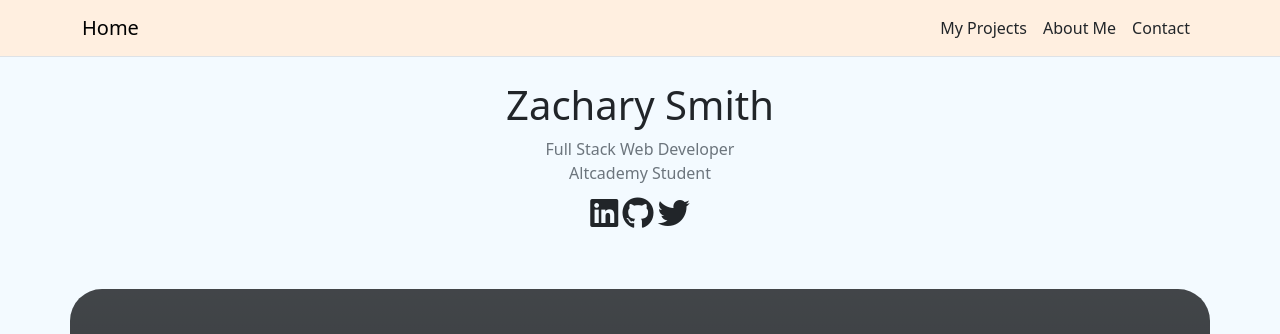
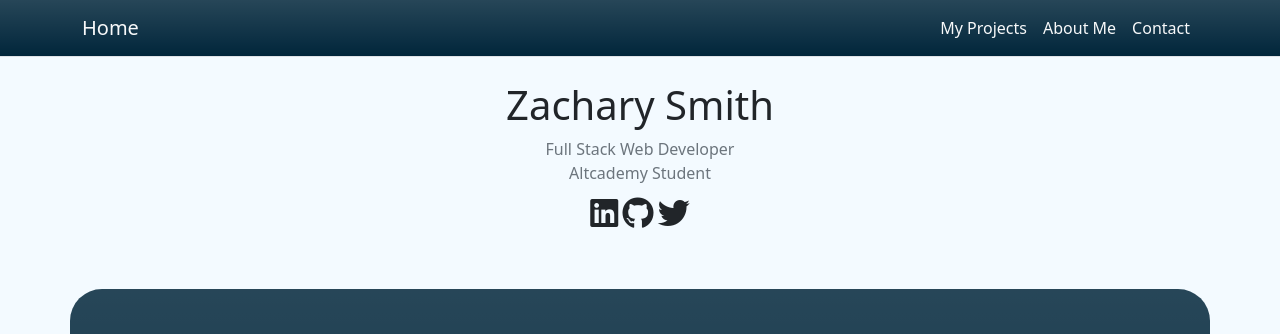
Before and after one commit to zachsmith2011/Personal-Portfolio, a plain HTML site: page index.html in a window 1280 px wide. Shown: the top 334 px of the page. Drawn offline with nearby package versions, Linux system fonts and the light colour scheme.

Commit message:
finishing touches

```diff
--- a/index.html
+++ b/index.html
@@ -12,22 +12,22 @@
   </head>
   <body>
     <!--NavBar-->
-    <nav class="navbar navbar-expand-lg border-bottom" id="welcome">
+    <nav class="navbar navbar-expand-lg border-bottom bg-gradient" id="welcome">
       <div class="container">
-        <a class="navbar-brand" href="#welcome">Home</a>
+        <a class="navbar-brand text-light" href="#welcome">Home</a>
         <button class="navbar-toggler" type="button" data-bs-toggle="collapse" data-bs-target="#navbarSupportedContent" aria-controls="navbarSupportedContent" aria-expanded="false" aria-label="Toggle navigation">
           <span class="navbar-toggler-icon"></span>
         </button>
         <div class="collapse navbar-collapse" id="navbarSupportedContent">
           <ul class="navbar-nav mb-2 mb-lg-0 ms-auto">
             <li class="nav-item">
-              <a class="nav-link text-dark" href="#my-projects">My Projects</a>
+              <a class="nav-link text-light" href="#my-projects">My Projects</a>
             </li>
             <li class="nav-item">
-              <a class="nav-link text-dark" href="#about-me">About Me</a>
+              <a class="nav-link text-light" href="#about-me">About Me</a>
             </li>
             <li class="nav-item">
-              <a class="nav-link text-dark" href="#contact">Contact</a>
+              <a class="nav-link text-light" href="#contact">Contact</a>
             </li>
           </ul>
         </div>
@@ -42,7 +42,7 @@
         <a href="https://twitter.com" class="link-dark"><i class="fa-brands fa-twitter fa-2xl"></i></a>
     </div>
     <!--My Projects-->
-    <div class="container mt-5 bg-dark bg-gradient text-light rounded-5 p-5" id="my-projects">
+    <div class="container mt-5 bg-gradient text-light rounded-5 p-5" id="my-projects">
       <div class="row">
         <h3 class="mb-3">My Projects</h3>
         <div class="col-12 col-md-6 col-xl-6 mb-5">
--- a/style.css
+++ b/style.css
@@ -6,7 +6,7 @@ body {
 
 /* Nav */
 nav {
-  background-color: rgb(255, 239, 224);
+  background-color: rgb(1, 38, 59);
 }
 
 .navbar a:hover {
@@ -46,6 +46,10 @@ nav {
   aspect-ratio: 1.5;
  }
 
+ #my-projects {
+  background-color: rgb(1, 38, 59);
+ }
+
 /* Footer */
 footer {
   height: auto;
```
